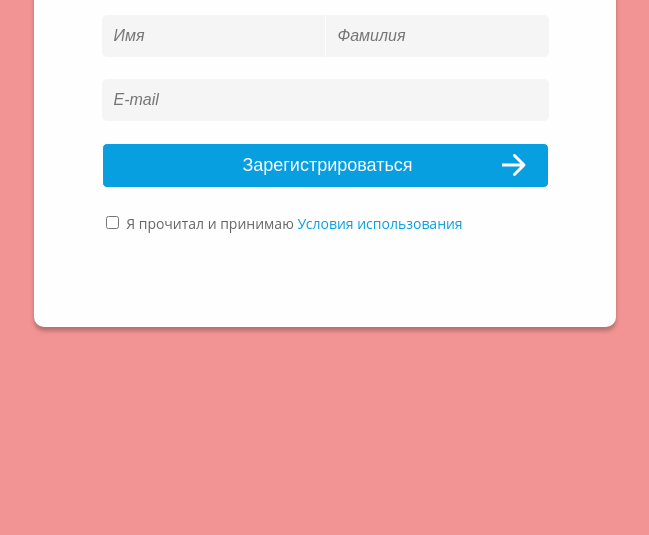
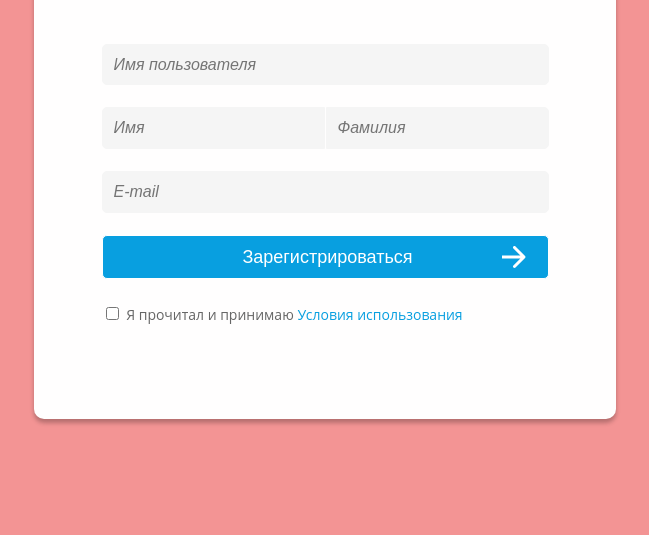
Before and after one commit to mdafanasiev/html-css-course, a plain HTML site: page 2-Form/index.html in a window 1280 px wide. Shown: the part 265-800 px from the top of the page, without its empty margins (315-964 px from the left). Drawn offline with Linux system fonts and the light colour scheme.

Commit message:
Fix some issues

```diff
--- a/1-Blog/styles/styles.css
+++ b/1-Blog/styles/styles.css
@@ -1,5 +1,9 @@
+* {
+    box-sizing: border-box;
+}
+
 body {
-    background: linear-gradient(180deg, rgb(55, 65, 81), rgb(17, 24, 39) 100%);
+    background: #111827;
     margin: 0;
     font-weight: 400;
     font-size: 16px;
@@ -19,16 +23,17 @@ body {
     line-height: 21.09px;
 }
 
-header {
+.header__wrapper {
     padding-top: 71px;
-    padding-left: 10%;
-    padding-right: 10%;
     display: flex;
     align-items: center;
     gap: 77px;
+    justify-content: center;
+    margin: 0 auto;
+}
+header {
     margin-bottom: 75px;
 }
-
 header a {
     color: #fafafa;
     text-decoration: none;
@@ -83,7 +88,9 @@ section {
 
 footer {
     margin: 0 auto;
+    background-color: (18, 25, 40, 1);
 }
+
 .main-logo {
     display: flex;
     gap: 11px;
@@ -130,6 +137,7 @@ footer {
 
 #rectangle {
     border-radius: 5px;
+    width: 100%;
 }
 
 .bigparagraph {
@@ -149,3 +157,7 @@ footer {
     text-align: center;
     padding: 0 0 77px;
 }
+
+.upper-gradient {
+    background: linear-gradient(180deg, #374151 0%, #111827 100%);
+}
--- a/2-Form/index.html
+++ b/2-Form/index.html
@@ -8,6 +8,7 @@
     </head>
     <body>
         <main>
+            <div class="container">
                 <form action="/mainpage" method="post">
                     <h1>Регистрация</h1>
                     <div class="hasaccount">
@@ -72,6 +73,7 @@
                         </div>
                     </div>
                 </form>
+            </div>
         </main>
     </body>
 </html>
--- a/2-Form/styles/styles.css
+++ b/2-Form/styles/styles.css
@@ -3,7 +3,14 @@
 }
 body {
     margin: 0;
-    background: rgba(243, 148, 148, 1);
+    background: linear-gradient(0deg, #f39494, #f39494),
+        linear-gradient(
+            243.43deg,
+            #ffa5a5 32.96%,
+            rgba(255, 255, 255, 0) 82.03%
+        ),
+        linear-gradient(243.18deg, #fdc5c5 25.45%, rgba(242, 152, 222, 0) 100%);
+
     font-weight: 400;
     font-size: 18px;
 }
@@ -13,6 +20,7 @@ form {
     background-color: rgba(255, 254, 254, 1);
     margin: 0 auto;
     max-width: 582px;
+    max-height: 573px;
     border-radius: 10px;
     box-shadow: 0px 4px 4px 0px rgba(0, 0, 0, 0.25);
 }
@@ -24,7 +32,7 @@ h1 {
     color: rgba(51, 51, 51, 1);
     text-align: center;
     padding-top: 72px;
-    margin-bottom: 0;
+    margin: 0;
 }
 
 p {
@@ -63,6 +71,13 @@ label {
 
 label[for="useterms"] a {
     text-decoration: none;
+}
+.container {
+    display: flex;
+    flex-direction: column;
+    align-content: center;
+    justify-content: center;
+    height: 100vh;
 }
 .main-container {
     display: flex;
```
Also changed, not shown: 1-Blog/index.html (+28 -19 lines), 1-Blog/images/ArticleAuthor.png (added), 1-Blog/images/Rectangle.png (added), 1-Blog/images/search.svg (added), 1 other file. Lines whose indentation alone changed are shown as unchanged.
